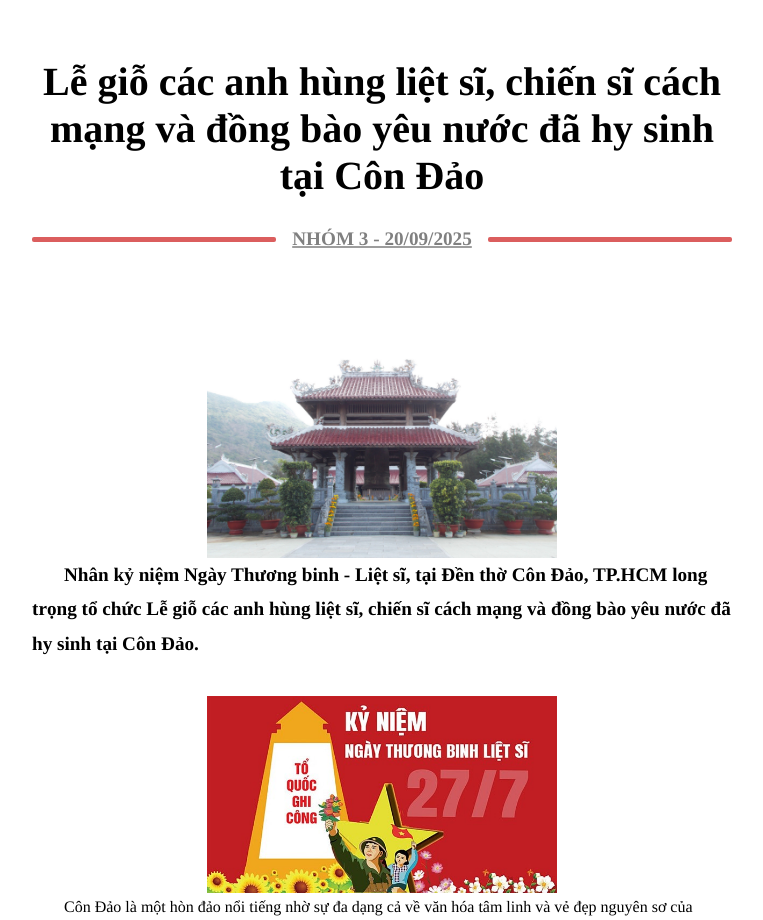
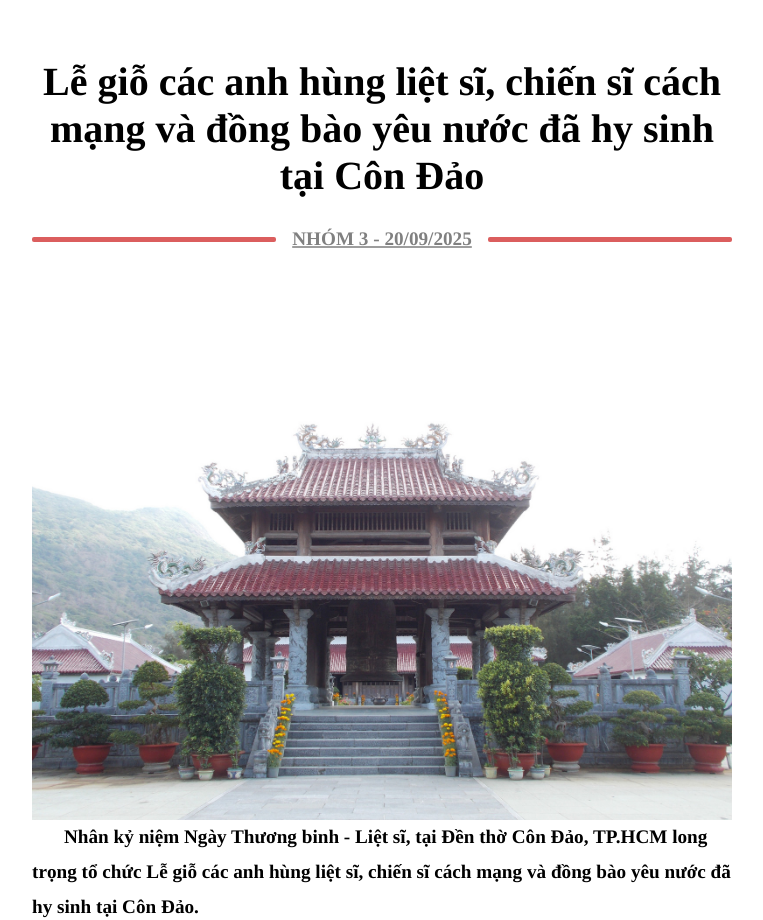
Before and after one commit to dnbhung/dnbhung.github.io, a plain HTML site: page index.html in a window 1280 px wide. Shown: the top 920 px of the page, without its empty margins (258-1021 px from the left). Drawn offline with Linux system fonts and the light colour scheme.

Commit message:
I dunno man (again)

```diff
--- a/index.html
+++ b/index.html
@@ -27,7 +27,7 @@
 
     <div style="width: 700px;border: none;padding: 10px; margin-inline: auto;max-width: fit-content;">
         <p class="word-wrap">
-            <img src="images/p1.jpg" alt="Load asset failed">
+            <img src="images/p1.jpg" alt="Load asset failed" style="width:700px">
             &emsp;&emsp;<strong style="font-size: larger;">Nhân kỷ niệm Ngày Thương binh - Liệt sĩ, tại Đền thờ Côn Đảo, TP.HCM long trọng tổ chức Lễ giỗ các anh hùng liệt sĩ, chiến sĩ cách mạng và đồng bào yêu nước đã hy sinh tại Côn Đảo.<br><br></strong>
             <img src="images/p4.jpg" alt="Load asset failed">
             &emsp;&emsp;Côn Đảo là một hòn đảo nổi tiếng nhờ sự đa dạng cả về văn hóa tâm linh và vẻ đẹp nguyên sơ của mình. Đây là một mảnh đất thiêng liêng, là nơi yên nghỉ của biết bao đồng bào và đã từng là nơi giam giữ của vạn cán bộ cách mạng. Đã có hơn 20.000 chiến sĩ bỏ mạng tại Côn Đảo trong hai cuộc kháng chiến lớn dành lại độc cho lập dân tộc. Thật đáng tiếc, đến nay, chỉ xấp xỉ 2.000 phần mộ được tìm thấy, phần lớn đều không rõ tên tuổi, quê quán, ngày mất. Trước tin dữ này, thủ tướng Võ Văn Kiệt đã đề xuất cho tổ chức lễ giỗ tưởng niệm Anh hùng liệt sĩ và đồng bào yêu nước hy sinh tại Côn Đảo nhằm tạo cơ hội để thế hệ đời sau có thể bày tỏ sự biết ơn với những bậc tiền bối. Lễ giỗ diễn ra vào ngày 27 tháng 7 hàng năm, nhân kỷ niệm Ngày Thương binh - Liệt sĩ. Vào dịp này, đông đảo người dân, khách du lịch lưu đến để tưởng niệm những người anh hùng và đồng bào yêu nước đã hy sinh tại Côn Đảo.<br>
```
